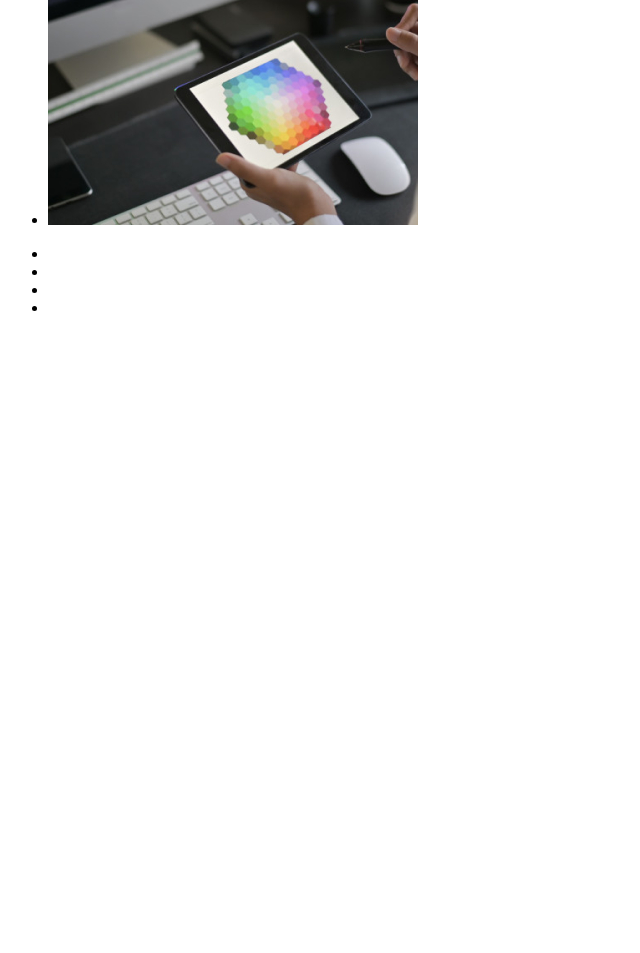
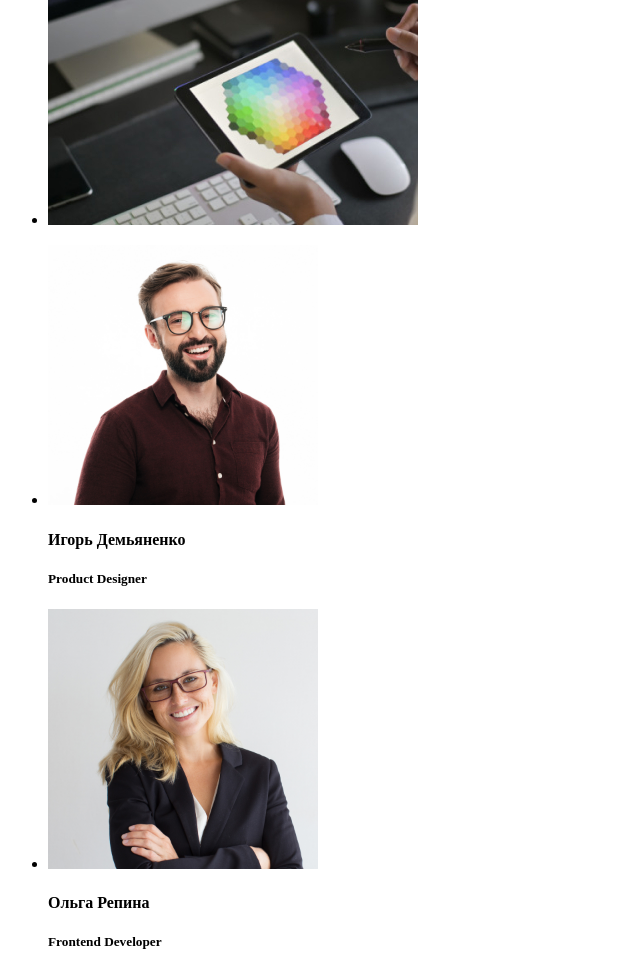
Before and after one commit to nazinamari/goit-markup-hw-01, a plain HTML site: page index.html in a window 1280 px wide. Shown: the part 1274-2227 px from the top of the page, without its empty margins (0-640 px from the left). Before the commit the page ends 1607 px from the top, so only its background shows below. Drawn offline with Linux system fonts and the light colour scheme.

Commit message:
add section our team

```diff
--- a/index.html
+++ b/index.html
@@ -45,10 +45,10 @@
     <!--Our team-->
     <section>
         <ul>
-            <li></li>
-            <li></li>
-            <li></li>
-            <li></li>
+            <li><img src="./images/img.jpg" alt="" width="270"><h4>Игорь Демьяненко</h4><h5>Product Designer</h5></li>
+            <li><img src="./images/img2.jpg" alt="" width="270"><h4>Ольга Репина</h4><h5>Frontend Developer</h5></li>
+            <li><img src="./images/img3.jpg" alt="" width="270"><h4>Николай Тарасов</h4><h5>Marketing</h5></li>
+            <li><img src="./images/img4.jpg" alt="" width="270"><h4>Михаил Ермаков</h4><h5>UI Designer</h5></li>
         </ul>
     </section>
 </body>
```
